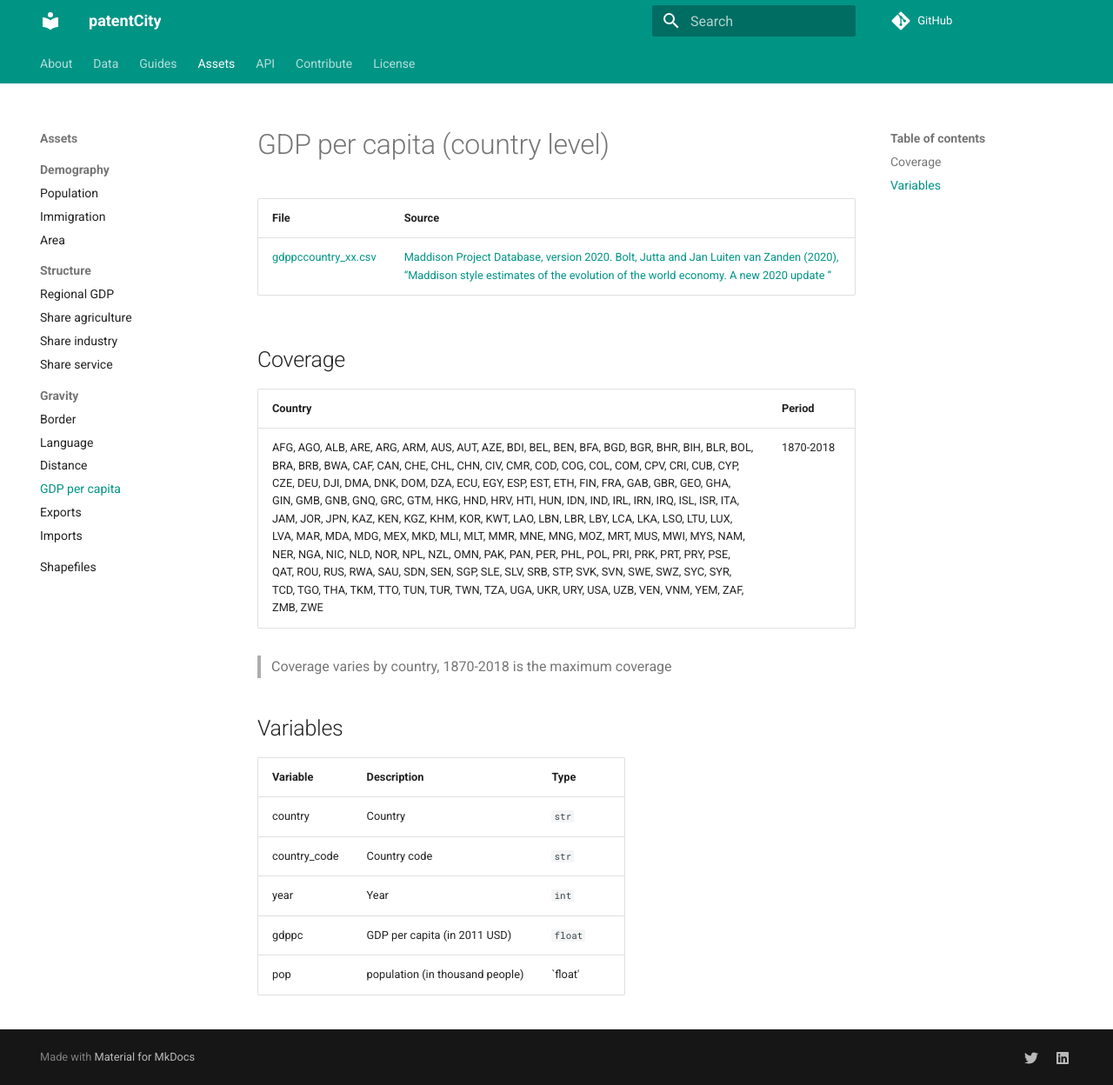
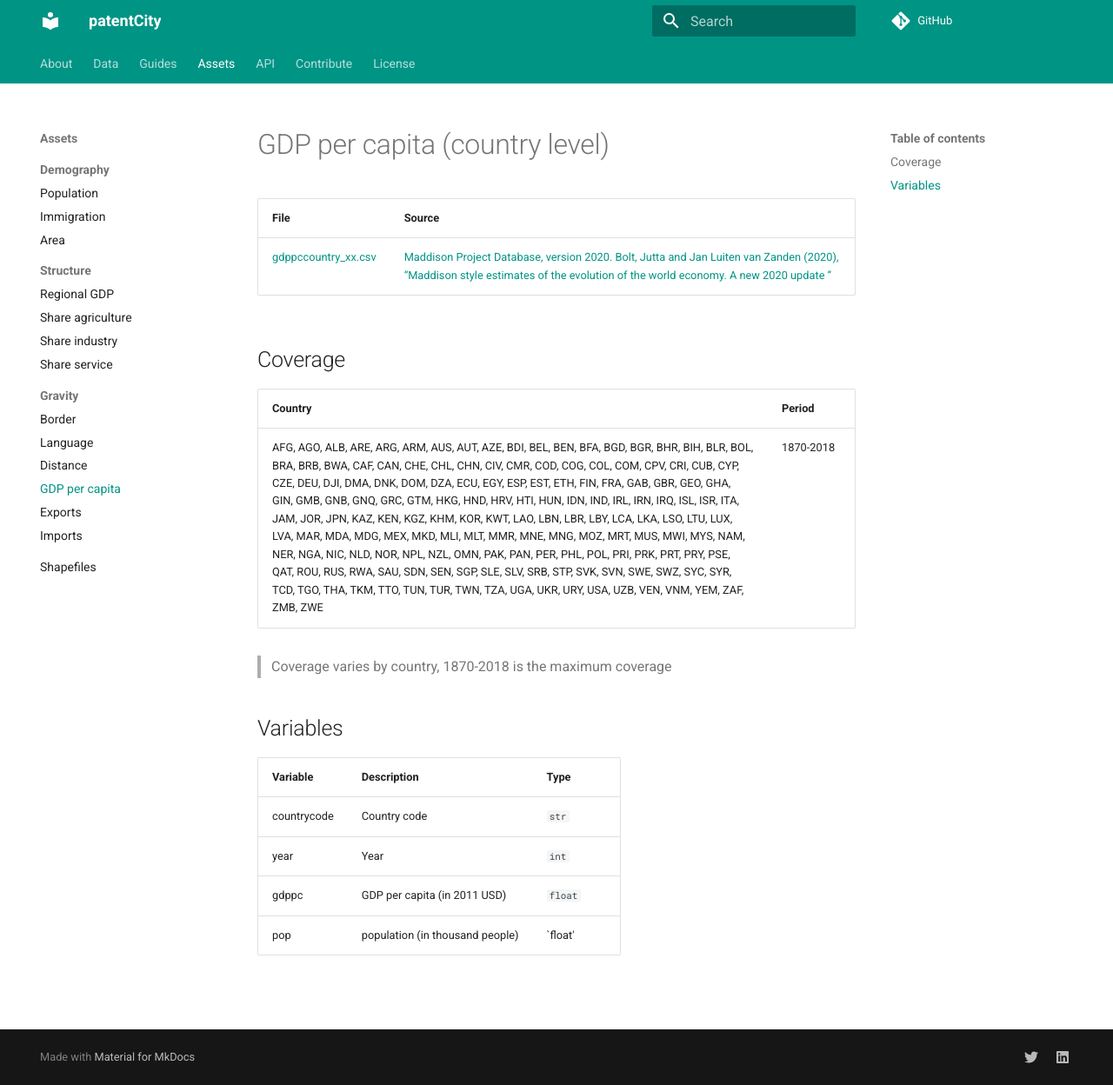
Before and after one commit to cverluise/patentcity, an MkDocs documentation site: the page built from docs/ASSETS_GDPPCCOUNTRY.md, in a window 1280 px wide and 1248 px high. Shown: the whole window at 87% size. Built offline with MkDocs 1.6.1 and Material for MkDocs 9.7.7, drawn with Linux system fonts in a browser that asks for light colours; comment, search, counter and statistics services are not loaded.

Commit message:
:memo: update variable names

```diff
--- a/docs/ASSETS_GDPPCCOUNTRY.md
+++ b/docs/ASSETS_GDPPCCOUNTRY.md
@@ -16,8 +16,7 @@ AFG, AGO, ALB, ARE, ARG, ARM, AUS, AUT, AZE, BDI, BEL, BEN, BFA, BGD, BGR, BHR,
 
 Variable|Description    | Type
 ---|---|---
-country         | Country       | `str`
-country_code    | Country code  | `str`
+countrycode    | Country code  | `str`
 year            | Year          | `int`
 gdppc           | GDP per capita (in 2011 USD) | `float`
 pop | population (in thousand people) | `float'
```
